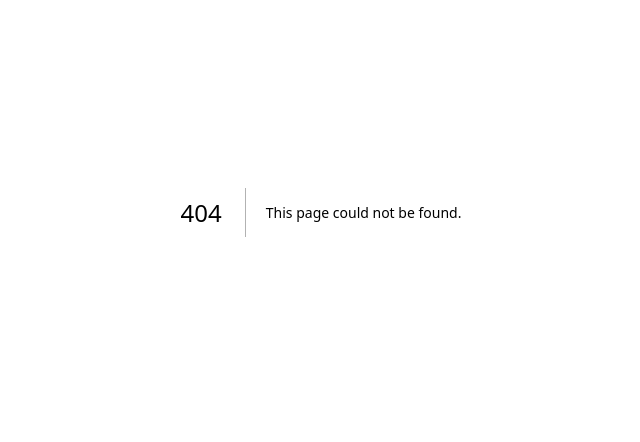
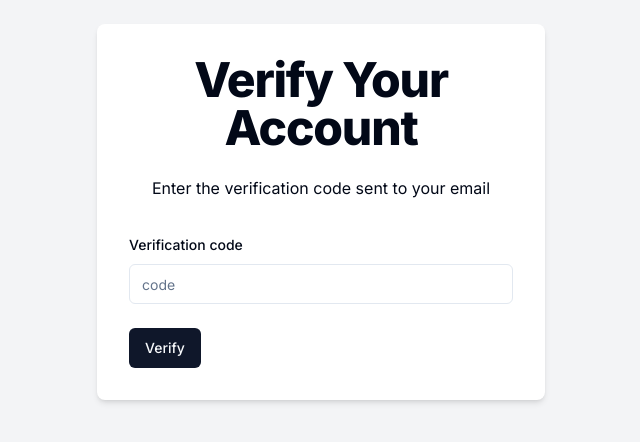
Before and after one commit to SadimMali/MstryMessage-nextJS, a Next.js app: page /verify/1 in a window 1280 px wide. Before the commit this address had no page. Shown: the part 188-630 px from the top of the page, without its empty margins (319-959 px from the left). Built offline with nearby package versions, Linux system fonts and the light colour scheme.

Commit message:
feat(verify/username): Implement api to verify code and create ui to retrieve code in client side

```diff
--- /dev/null
+++ b/src/app/(auth)/verify/[username]/page.tsx
@@ -0,0 +1,99 @@
+"use client";
+import { Button } from "@/components/ui/button";
+import {
+  Form,
+  FormControl,
+  FormField,
+  FormItem,
+  FormLabel,
+  FormMessage,
+} from "@/components/ui/form";
+import { Input } from "@/components/ui/input";
+import { useToast } from "@/components/ui/use-toast";
+import { verifySchema } from "@/schemas/verifySchema";
+import { ApiResponse } from "@/types/ApiResponse";
+import { zodResolver } from "@hookform/resolvers/zod";
+import axios, { AxiosError } from "axios";
+import { Loader2 } from "lucide-react";
+import { useParams, useRouter } from "next/navigation";
+import { useState } from "react";
+import { useForm } from "react-hook-form";
+import * as z from "zod";
+const page = () => {
+  const router = useRouter();
+  const params = useParams<{ username: string }>();
+  const { toast } = useToast();
+  const form = useForm<z.infer<typeof verifySchema>>({
+    resolver: zodResolver(verifySchema),
+  });
+  const [isSubmitting, setIsSubmitting] = useState(false);
+
+  const onSubmit = async (data: z.infer<typeof verifySchema>) => {
+    setIsSubmitting(true);
+    try {
+      const response = await axios.post("/api/verify-code", {
+        username: params.username,
+        code: data.code,
+      });
+      toast({
+        title: "Success",
+        description: response.data.message,
+      });
+      router.replace("/sign-in");
+      setIsSubmitting(false);
+    } catch (error) {
+      console.error("Error verifying code", error);
+      const axiosError = error as AxiosError<ApiResponse>;
+
+      //Default error message
+      let errorMessage = axiosError.response?.data.message;
+      toast({
+        title: "Error verifying code",
+        description: errorMessage,
+        variant: "destructive",
+      });
+      setIsSubmitting(false);
+    }
+  };
+  return (
+    <div className="flex justify-center items-center min-h-screen bg-gray-100">
+      <div className="w-full max-w-md p-8 space-y-8 bg-white rounded-lg shadow-md">
+        <div className="text-center">
+          <h1 className="text-4xl font-extrabold tracking-tight lg:text-5xl mb-6">
+            Verify Your Account
+          </h1>
+          <p className="mb-6">Enter the verification code sent to your email</p>
+        </div>
+        {/* form */}
+        <Form {...form}>
+          <form onSubmit={form.handleSubmit(onSubmit)} className="space-y-6">
+            <FormField
+              control={form.control}
+              name="code"
+              render={({ field }) => (
+                <FormItem>
+                  <FormLabel>Verification code</FormLabel>
+                  <FormControl>
+                    <Input placeholder="code" {...field} />
+                  </FormControl>
+                  <FormMessage />
+                </FormItem>
+              )}
+            />
+            <Button type="submit">
+              {isSubmitting ? (
+                <>
+                  <Loader2 className="h-4 w-4 animate-spin mr-2" />  Please wait....
+                </>
+              ) : (
+                "Verify"
+              )}
+            </Button>
+          </form>
+        </Form>
+      </div>
+    </div>
+  );
+};
+
+export default page;
```
